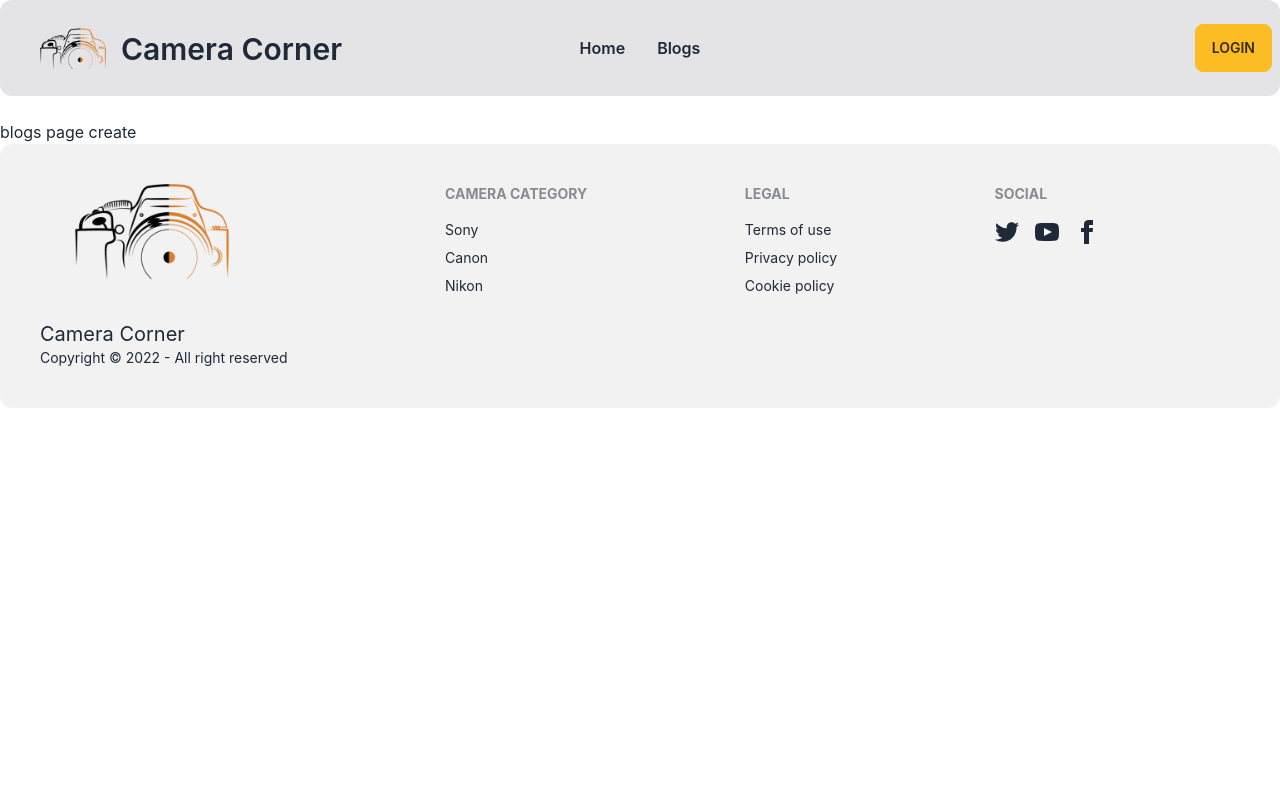
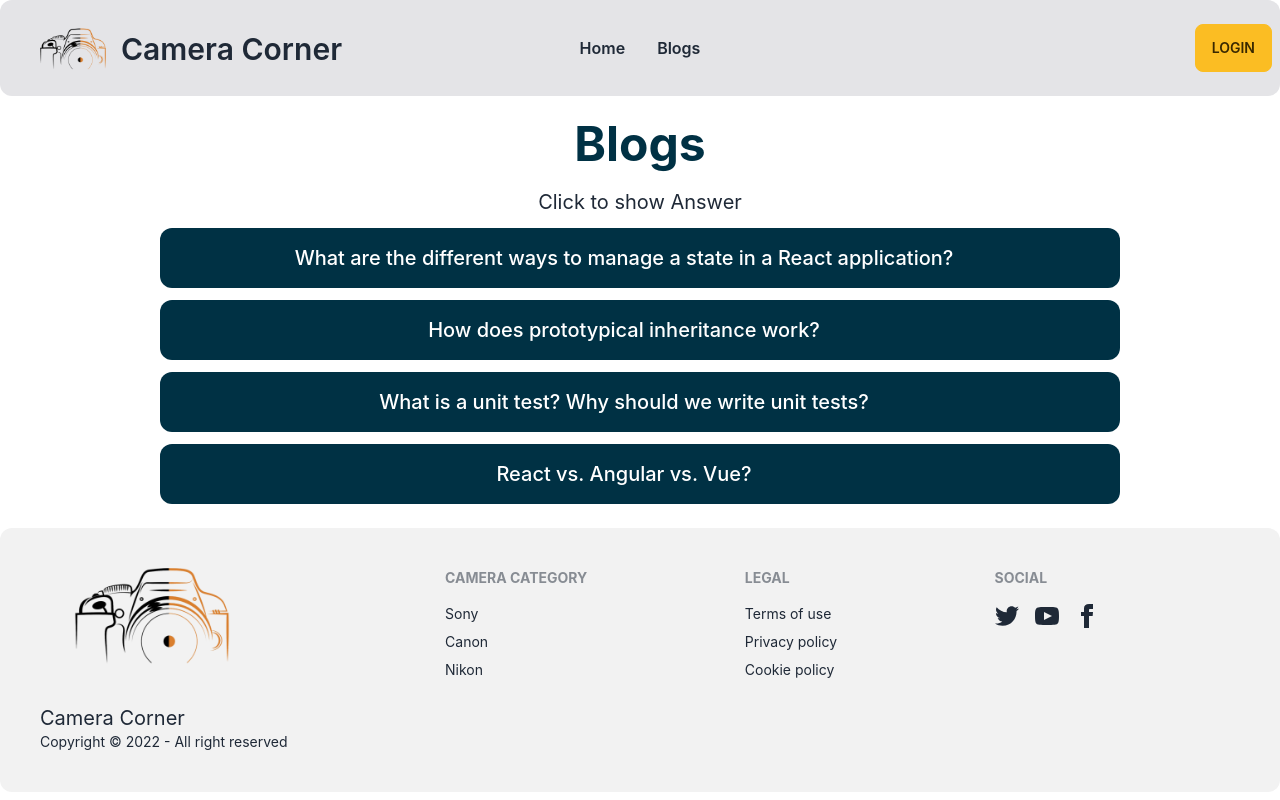
Before and after one commit to SHOUROV-HASAN-CSE/camera-corner-client, a React (Create React App) app: page /blogs in a window 1280 px wide. Built offline with nearby package versions, Linux system fonts and the light colour scheme; no server answers.

Commit message:
blog page create and complete

```diff
--- a/src/Pages/Blogs/Blogs.js
+++ b/src/Pages/Blogs/Blogs.js
@@ -3,7 +3,56 @@
 const Blogs = () => {
   return (
     <div>
-      <h1>blogs page create</h1>
+
+        <h1 className='text-5xl text-center text-[#003144] font-bold my-5'>Blogs</h1>
+        <p className='text-xl text-center'>Click to show Answer</p>
+
+      <div className="collapse bg-[#003144] text-white text-center w-3/4 mx-auto rounded-xl my-3">
+  <input type="checkbox" />
+  <div className="collapse-title text-xl font-medium">
+  What are the different ways to manage a state in a React application?
+  </div>
+  <div className="collapse-content">
+    <p>The Four Kinds of React State to Manage
+Local state. Global state. Server state. URL state. React's useState is the best option for local state management. If you need a global state solution, the most popular ones are Redux, MobX, and the built-in Context API. Your choice will depend on the size of your project, your needs, and your engineers' expertise.</p>
+  </div>
+</div>
+
+
+<div className="collapse bg-[#003144] text-white text-center w-3/4 mx-auto rounded-xl my-3">
+  <input type="checkbox" />
+  <div className="collapse-title text-xl font-medium">
+  How does prototypical inheritance work?
+  </div>
+  <div className="collapse-content">
+    <p>The Prototypal Inheritance is a feature in javascript used to add methods and properties in objects. It is a method by which an object can inherit the properties and methods of another object. Traditionally, in order to get and set the [[Prototype]] of an object, we use Object. getPrototypeOf and Object.</p>
+  </div>
+</div>
+
+
+
+<div className="collapse bg-[#003144] text-white text-center w-3/4 mx-auto rounded-xl my-3">
+  <input type="checkbox" />
+  <div className="collapse-title text-xl font-medium">
+  What is a unit test? Why should we write unit tests?
+  </div>
+  <div className="collapse-content">
+    <p>The main objective of unit testing is to isolate written code to test and determine if it works as intended. Unit testing is an important step in the development process, because if done correctly, it can help detect early flaws in code which may be more difficult to find in later testing stages.</p>
+  </div>
+</div>
+
+
+
+<div className="collapse bg-[#003144] text-white text-center w-3/4 mx-auto rounded-xl my-3 mb-6">
+  <input type="checkbox" />
+  <div className="collapse-title text-xl font-medium ">
+  React vs. Angular vs. Vue?
+  </div>
+  <div className="collapse-content">
+    <p>Vue provides higher customizability and hence is easier to learn than Angular or React. Further, Vue has an overlap with Angular and React with respect to their functionality like the use of components. Hence, the transition to Vue from either of the two is an easy option.</p>
+  </div>
+</div>
+
     </div>
   );
 };
```
